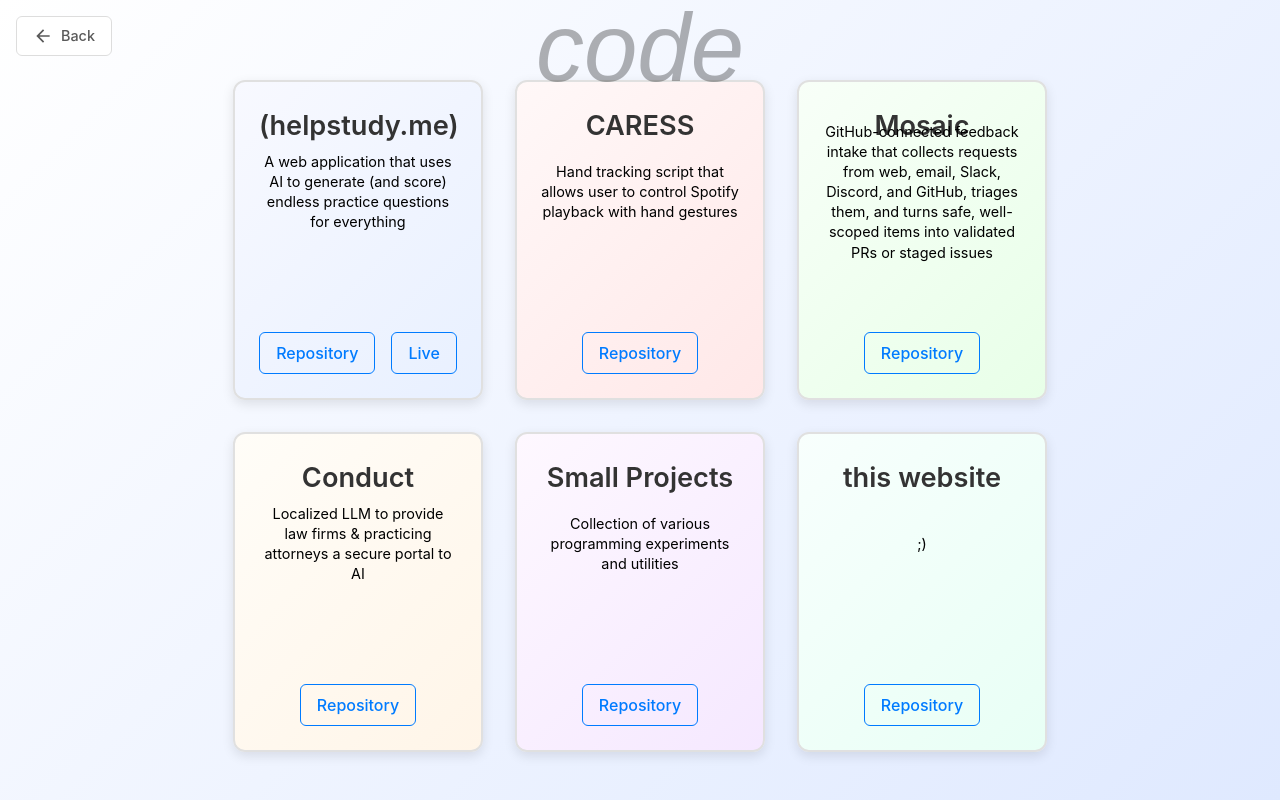
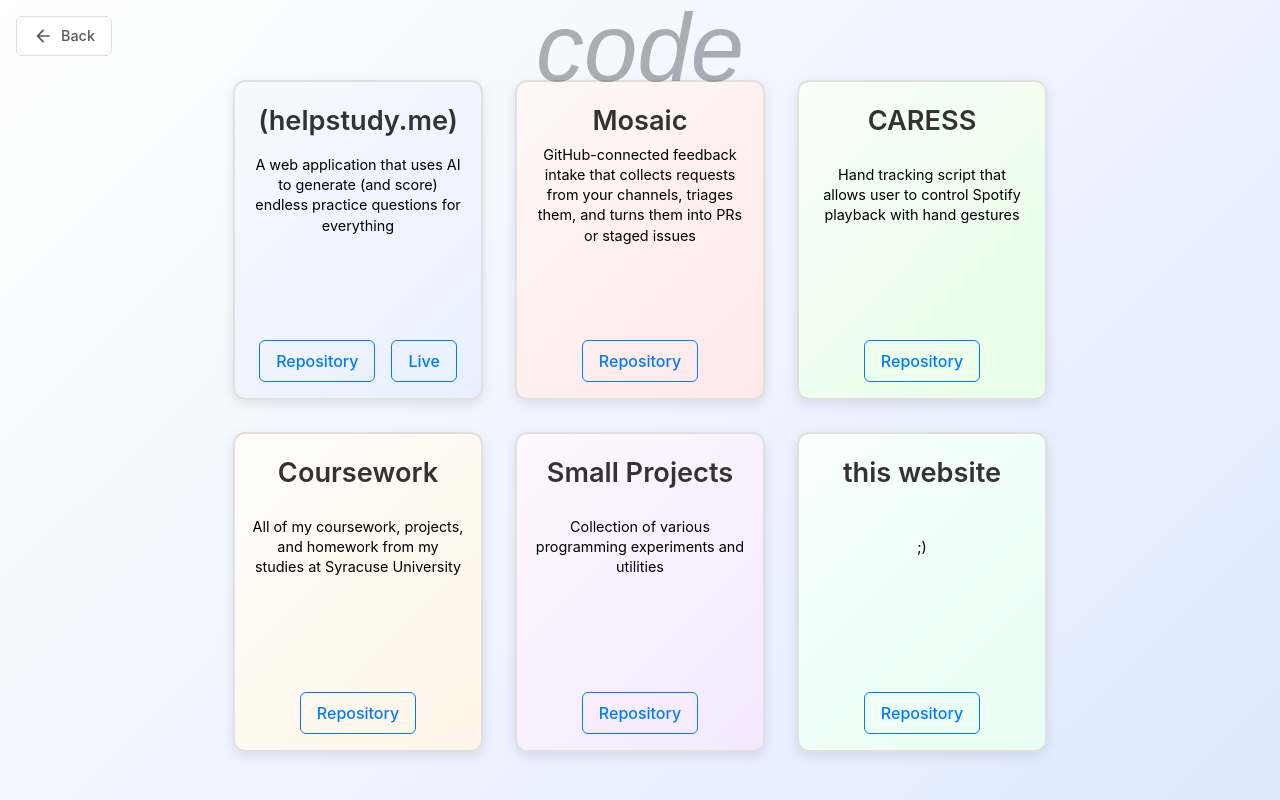
Before and after one commit to liamkernan/liamkernanonline, a React (Create React App) app: page /code in a window 1280 px wide. Built offline with nearby package versions, Linux system fonts and the light colour scheme; a web font is replaced by a local one.

Commit message:
updated code page with new tiles for mosaic and coursework

```diff
--- a/src/pages/CodePage.css
+++ b/src/pages/CodePage.css
@@ -42,14 +42,16 @@
 .project-card {
     display: flex;
     flex-direction: column;
-  justify-content: space-between;
+    justify-content: flex-start;
     width: 250px;
     height: 320px;
     border: 2px solid #e0e0e0;
     border-radius: 12px;
-  padding: 1.5rem;
+    padding: 1rem;
     box-shadow: 0 4px 12px rgba(0, 0, 0, 0.1);
-  transition: transform 0.3s ease, box-shadow 0.3s ease;
+    transition:
+        transform 0.3s ease,
+        box-shadow 0.3s ease;
 }
 
 .project-card:hover {
@@ -82,7 +84,7 @@
 }
 
 .project-title {
-  margin: 0;
+    margin: 0.2rem;
     font-size: 1.7rem;
     font-weight: 600;
     color: #333;
--- a/src/pages/CodePage.js
+++ b/src/pages/CodePage.js
@@ -1,33 +1,38 @@
 import "./PageStyles.css";
 import "./CodePage.css";
-import React from 'react';
-import BackButton from '../components/BackButton';
+import React from "react";
+import BackButton from "../components/BackButton";
 
 const projects = [
   {
     title: "(helpstudy.me)",
     repo: "https://github.com/liamkernan/HELPSTUDYME",
     live: "https://helpstudy.me",
-    description: "A web application that uses AI to generate (and score) endless practice questions for everything"
+    description:
+      "A web application that uses AI to generate (and score) endless practice questions for everything",
+  },
+  {
+    title: "Mosaic",
+    repo: "https://github.com/liamkernan/mosaic",
+    description:
+      "GitHub-connected feedback intake that collects requests from your channels, triages them, and turns them into PRs or staged issues",
   },
   {
     title: "CARESS",
     repo: "https://github.com/liamkernan/caress-your-music",
-    description: "Hand tracking script that allows user to control Spotify playback with hand gestures"
+    description:
+      "Hand tracking script that allows user to control Spotify playback with hand gestures",
   },
   {
-    title: "Mosaic",
-    repo: "https://github.com/liamkernan/mosaic",
-    description: "GitHub-connected feedback intake that collects requests from web, email, Slack, Discord, and GitHub, triages them, and turns safe, well-scoped items into validated PRs or staged issues"
-  },
-    {
-        title: "Conduct",
-        description: "Localized LLM to provide law firms & practicing attorneys a secure portal to AI",
+    title: "Coursework",
+    repo: "https://github.com/liamkernan/coursework",
+    description:
+      "All of my coursework, projects, and homework from my studies at Syracuse University",
   },
   {
     title: "Small Projects",
     repo: "https://github.com/liamkernan/SmallProjects",
-        description: "Collection of various programming experiments and utilities"
+    description: "Collection of various programming experiments and utilities",
   },
   {
     title: "this website",
@@ -44,18 +49,33 @@ function CodePage() {
       <div className="projects-grid">
         {projects.map((project) => (
           <div key={project.title} className="project-card">
-            <h3 className="project-title" data-mobile-title={project.title === "MarchMadness" ? "M.M" : null}>{project.title}</h3>
+            <h3
+              className="project-title"
+              data-mobile-title={
+                project.title === "MarchMadness" ? "M.M" : null
+              }
+            >
+              {project.title}
+            </h3>
             <div className="project-content">
               <p className="project-description">{project.description}</p>
             </div>
             <div className="card-links">
               {!project.hideRepo && (
-                <a href={project.repo} target="_blank" rel="noopener noreferrer">
+                <a
+                  href={project.repo}
+                  target="_blank"
+                  rel="noopener noreferrer"
+                >
                   Repository
                 </a>
               )}
               {project.live && (
-                <a href={project.live} target="_blank" rel="noopener noreferrer">
+                <a
+                  href={project.live}
+                  target="_blank"
+                  rel="noopener noreferrer"
+                >
                   Live
                 </a>
               )}
```
Lines whose indentation alone changed are shown as unchanged.
